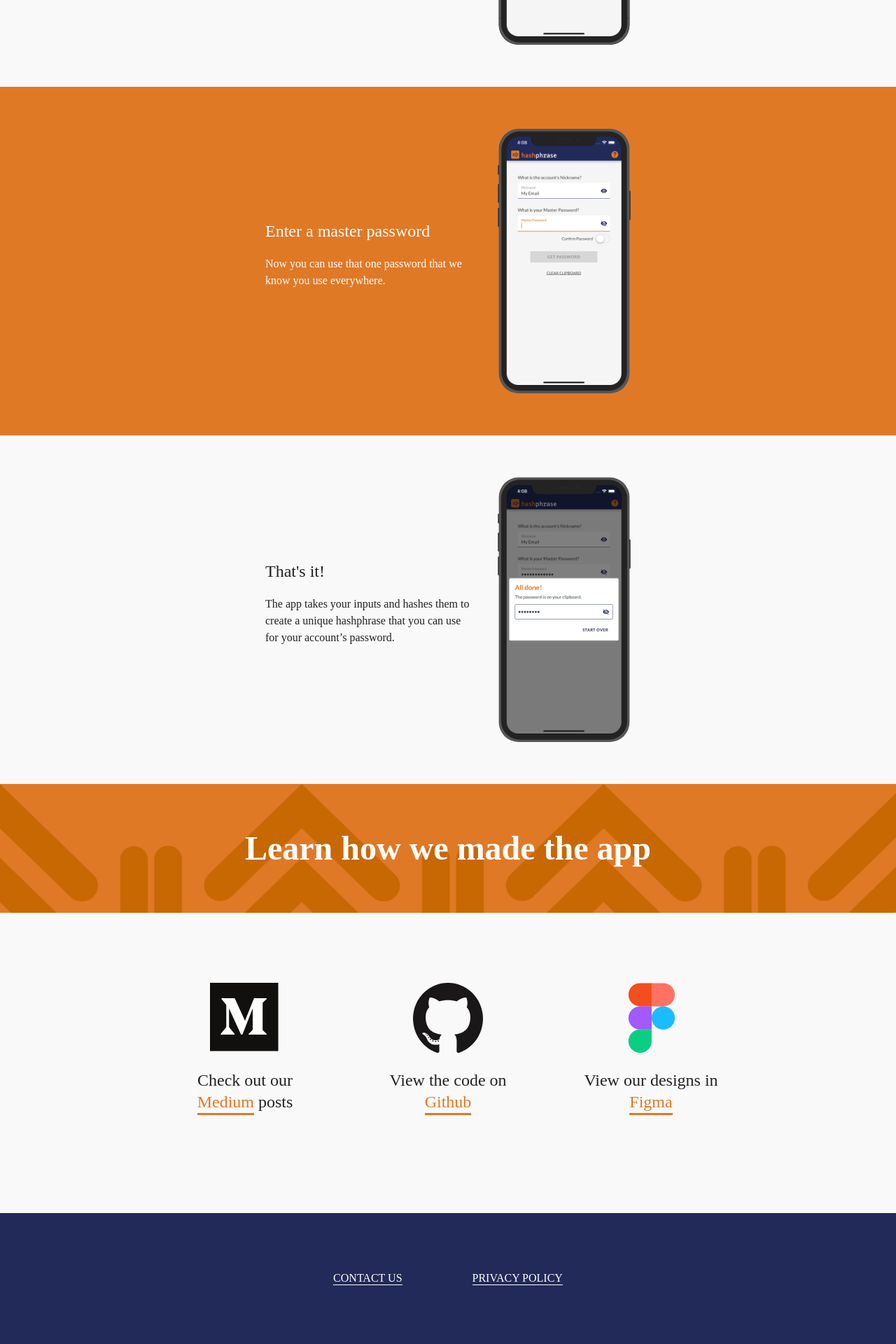
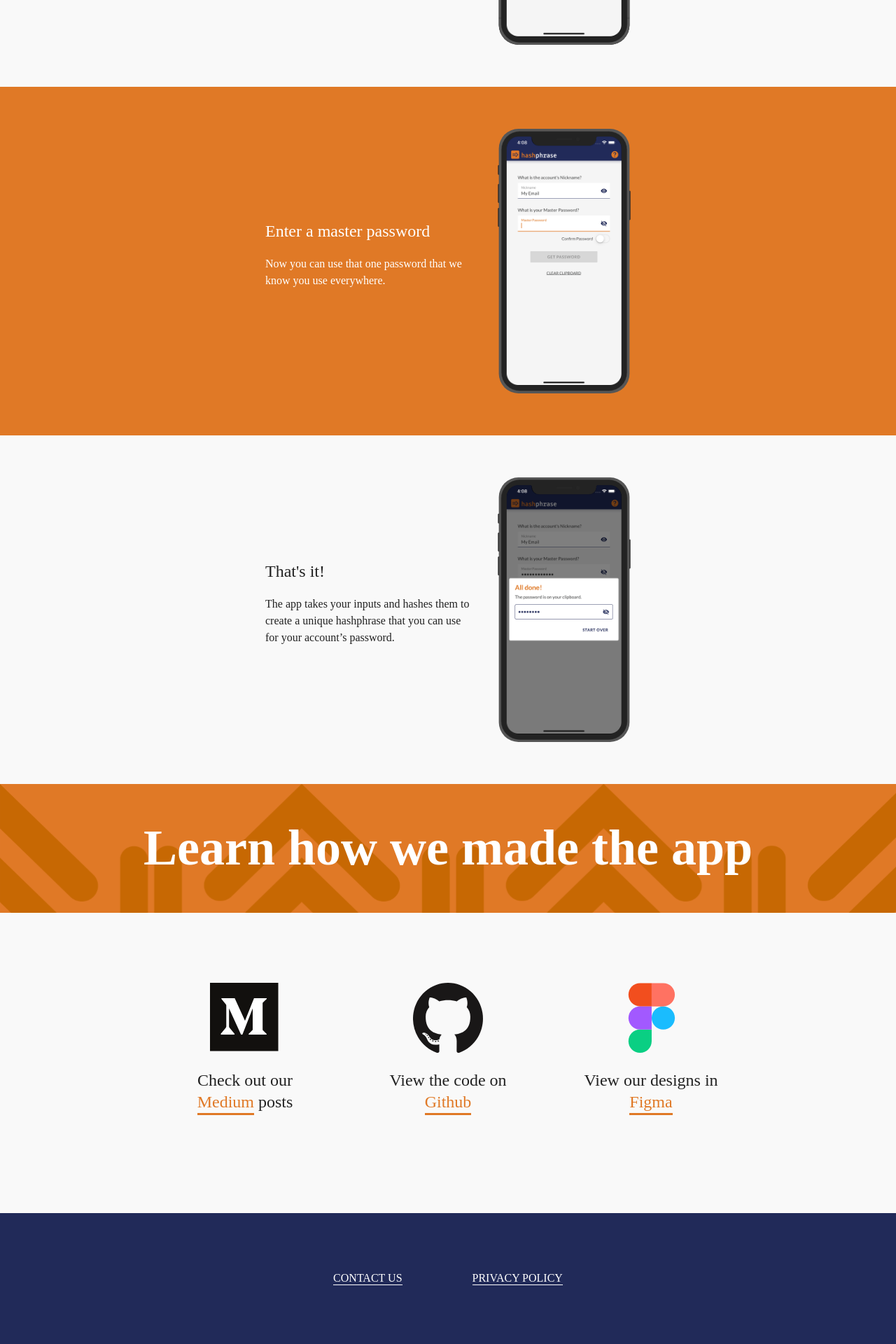
Before and after one commit to Vermonster/hashphrase, a Jekyll site: the page index.html, which Jekyll copies as it is, in a window 1280 px wide. Shown: the part 1397-3317 px from the top of the page at 70% size. Built offline with Jekyll 4.4.1, drawn with Linux system fonts in a browser that asks for light colours; some web fonts are replaced.

Commit message:
fix heading sizing

```diff
--- a/assets/css/main.scss
+++ b/assets/css/main.scss
@@ -206,7 +206,7 @@ body {
     .learn-how-title {
       color: $white;
       font-family: $font-header;
-      font-size: $font-size-h1;
+      font-size: $font-size-title;
     }
   }
 
```
